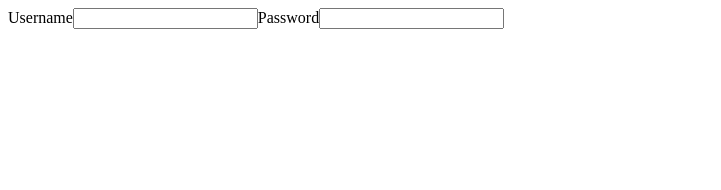
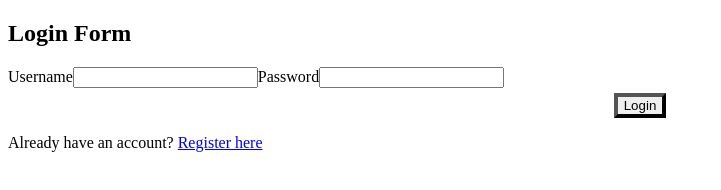
Before and after one commit to siments-gif/ExamJS, a plain HTML site: page login.html in a window 1280 px wide. Shown: the whole page, without its empty margins (0-721 px from the left). Drawn offline with Linux system fonts and the light colour scheme.

Commit message:
Made script ref as module type. Added buttons, title  and globalStyling refrences

```diff
--- a/js/login.js
+++ b/js/login.js
@@ -1,9 +1,14 @@
+import { styleButtons, titleStyles } from "./globalStyling.js";
+
 // Creating login elements (HTML structure)
 const loginSection = document.createElement("section");
 loginSection.id = "loginSection";
 
 const loginForm = document.createElement("form");
 loginForm.id = "loginForm";
+
+const formTitle = document.createElement("h1");
+formTitle.textContent = "Login Form"
 
 const userNameLabel = document.createElement("label");
 userNameLabel.id = "userNameLabel";
@@ -21,12 +26,29 @@ const passwordInput = document.createElement("input");
 passwordInput.id = "passwordInput";
 passwordInput.type = "password";
 
+const loginButton = document.createElement("button");
+loginButton.id = "loginBtn";
+loginButton.textContent = "Login";
+
+const register = document.getElementById("goToRegister")
+register.innerHTML = `
+    <p>Already have an account? <a href="../registerPage.html">Register here</a></p>
+`
+
 // Appending elements to DOM with right parent/child relationship
 document.body.appendChild(loginSection);
 loginSection.appendChild(loginForm);
+loginForm.appendChild(formTitle);
 
 loginForm.appendChild(userNameLabel);
 loginForm.appendChild(userNameInput);
 
 loginForm.appendChild(passwordLabel);
 loginForm.appendChild(passwordInput);
+
+loginForm.appendChild(loginButton);
+loginForm.appendChild(register);
+
+// Global Style functions
+styleButtons();
+titleStyles();
--- a/login.html
+++ b/login.html
@@ -6,6 +6,7 @@
     <title>Login</title>
 </head>
 <body>
-    <script src="./js/login.js"></script>
+    <div id="goToRegister"></div>
+    <script type="module" src="./js/login.js"></script>
 </body>
 </html>
```
